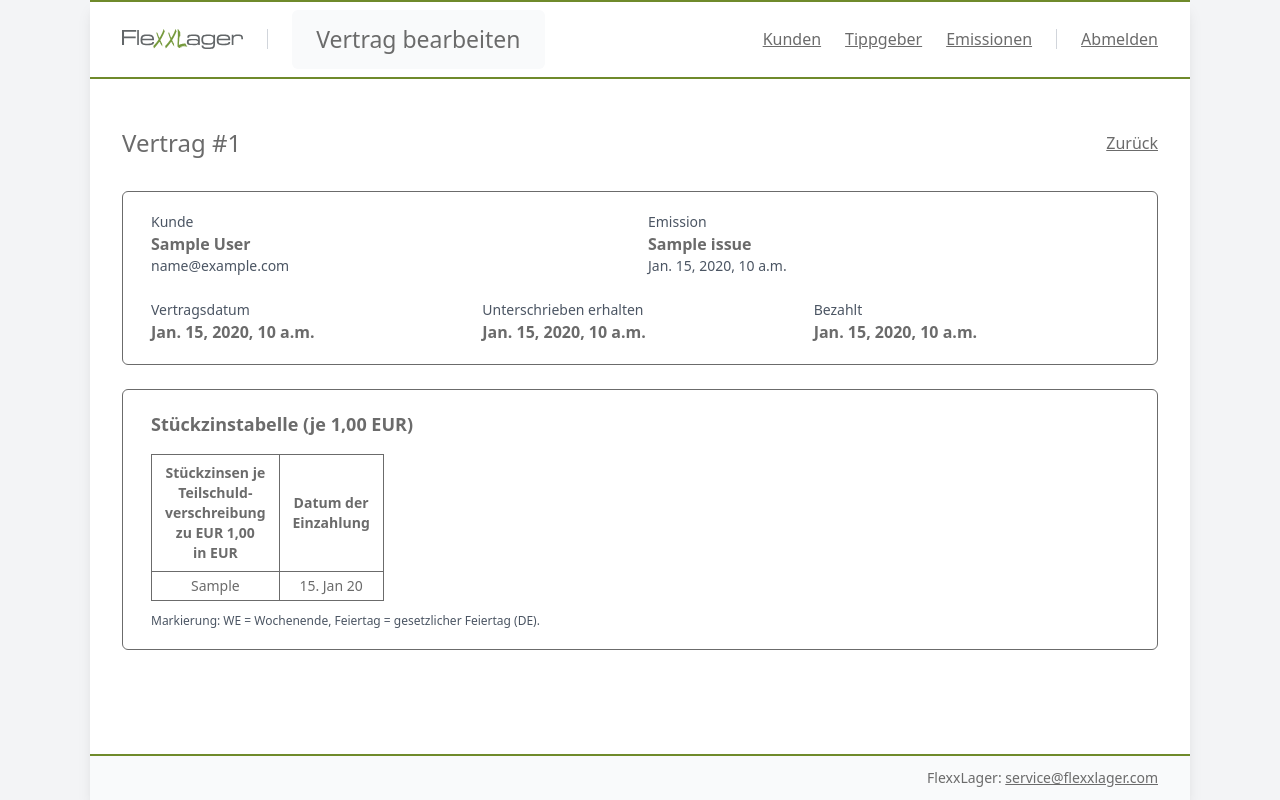
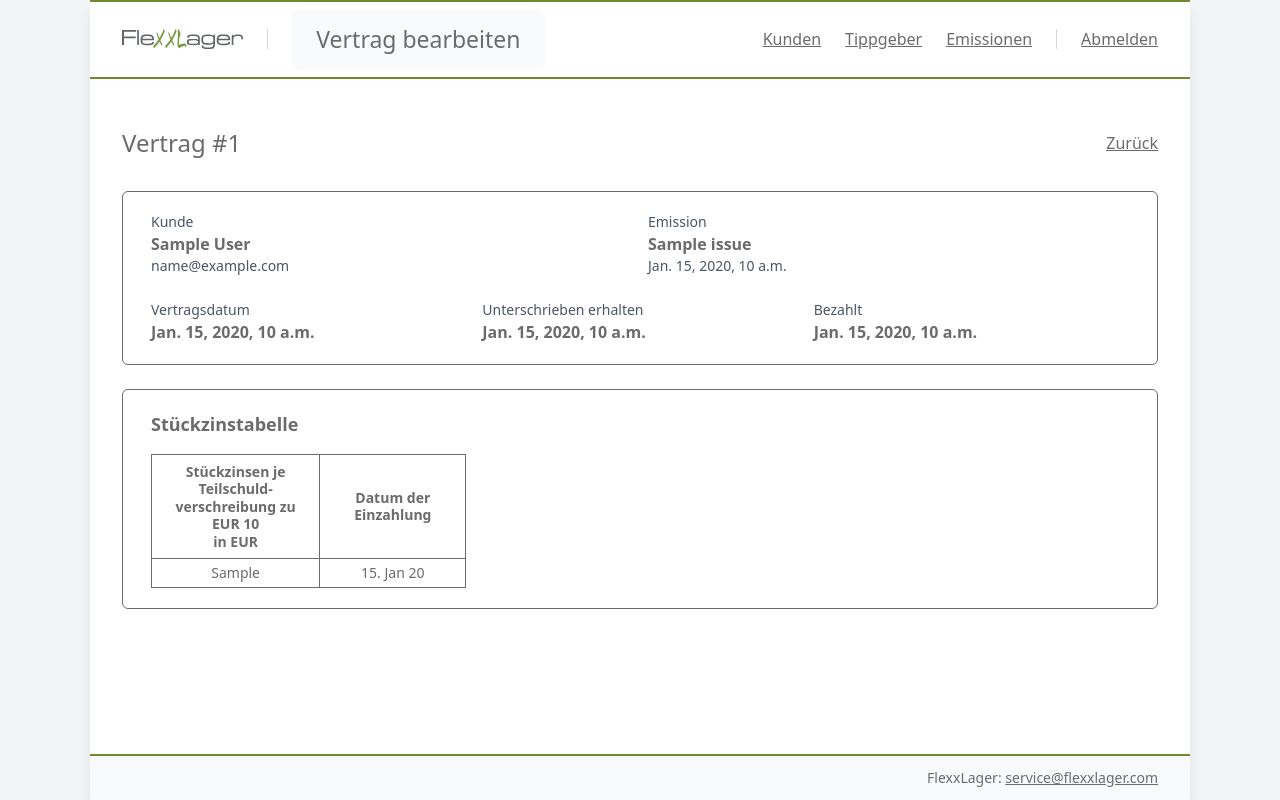
Before and after one commit to Yevhen-Yezerskyy/flexx-app, a Django app: template web/templates/app_panel_admin/contract_edit.html in a window 1280 px wide. Run offline with Django 4.2, Linux system fonts and the light colour scheme; the template is opened without the code that fills it: most values are stand-ins (such as "Sample title", 1, 10 or a date in 2020); some libraries are stand-ins or nearby versions.

Commit message:
calcukations

```diff
--- a/web/templates/app_panel_admin/contract_edit.html
+++ b/web/templates/app_panel_admin/contract_edit.html
@@ -1,6 +1,7 @@
 {% extends "app_panel_admin/base.html" %}
 <!-- FILE: web/templates/app_panel_admin/contract_edit.html  (обновлено — 2026-02-16)
-     PURPOSE: Admin: страница контракта + печать таблицы Stückzinsen по дням (4 колонки, выходные/праздники). -->
+     PURPOSE: Stückzinstabelle в 3 колонки; прошедшие даты = светло-серый (перебивает всё), иначе: праздники=светло-красный, выходные=светло-жёлтый. -->
+
 {% block panel_where %}Vertrag bearbeiten{% endblock %}
 
 {% block panel_content %}
@@ -43,34 +44,31 @@
 </div>
 
 <div class="mt-6 bg-white border border-[var(--text)] rounded-md px-7 py-5">
-  <div class="text-lg font-semibold mb-4">Stückzinstabelle (je 1,00 EUR)</div>
+  <div class="text-lg font-semibold mb-4">Stückzinstabelle</div>
 
-  <div class="grid grid-cols-4 gap-4">
+  <div class="grid grid-cols-3 gap-4">
     {% for col in stueckzins_cols %}
       <table class="w-full border border-[var(--text)] text-sm">
         <thead>
           <tr>
-            <th class="border border-[var(--text)] px-2 py-2 text-center font-semibold">
-              Stückzinsen je Teilschuld-<br>verschreibung zu EUR 1,00<br>in EUR
+            <th class="border border-[var(--text)] px-2 py-2 text-center font-semibold leading-tight">
+              Stückzinsen je Teilschuld-<br>
+              verschreibung zu EUR {{ contract.issue.bond_price }}<br>
+              in EUR
             </th>
-            <th class="border border-[var(--text)] px-2 py-2 text-center font-semibold">
+            <th class="border border-[var(--text)] px-2 py-2 text-center font-semibold leading-tight">
               Datum der Einzahlung
             </th>
           </tr>
         </thead>
         <tbody>
           {% for r in col %}
-            <tr class="{% if r.is_holiday %}bg-gray-200{% elif r.is_weekend %}bg-gray-100{% endif %}">
+            <tr class="{% if r.pay_date < today %}bg-gray-100{% elif r.is_holiday %}bg-red-100{% elif r.is_weekend %}bg-yellow-100{% endif %}">
               <td class="border border-[var(--text)] px-2 py-1 text-center">
                 {{ r.stueckzins_de }}
               </td>
               <td class="border border-[var(--text)] px-2 py-1 text-center">
                 {{ r.pay_date|date:"d. M y" }}
-                {% if r.is_holiday %}
-                  <span class="ml-1 text-xs">(Feiertag)</span>
-                {% elif r.is_weekend %}
-                  <span class="ml-1 text-xs">(WE)</span>
-                {% endif %}
               </td>
             </tr>
           {% endfor %}
@@ -78,10 +76,6 @@
       </table>
     {% endfor %}
   </div>
-
-  <div class="text-xs text-gray-600 mt-3">
-    Markierung: WE = Wochenende, Feiertag = gesetzlicher Feiertag (DE).
-  </div>
 </div>
 
 {% endblock %}
```
Also changed, not shown: web/app_panel_admin/views/contracts.py (+9 -4 lines), web/flexx/contract_helpers.py (+15 -40 lines).
